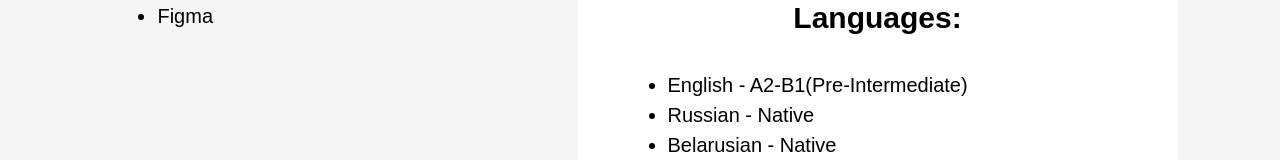
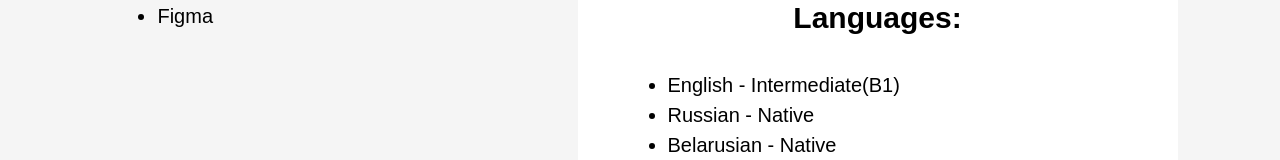
Before and after one commit to AlexeyCastle/CV, a plain HTML site: page src/index.html in a window 1280 px wide. Shown: the part 856-1016 px from the top of the page. Drawn offline with Linux system fonts and the light colour scheme.

Commit message:
some fixes

```diff
--- a/src/index.html
+++ b/src/index.html
@@ -112,7 +112,7 @@
             <div class="languages" id="languages">
                 <h2>Languages:</h2>
                 <ul>
-                    <li>English - A2-B1(Pre-Intermediate)</li>
+                    <li>English - Intermediate(B1)</li>
                     <li>Russian - Native</li>
                     <li>Belarusian - Native</li>
                 </ul>
```
